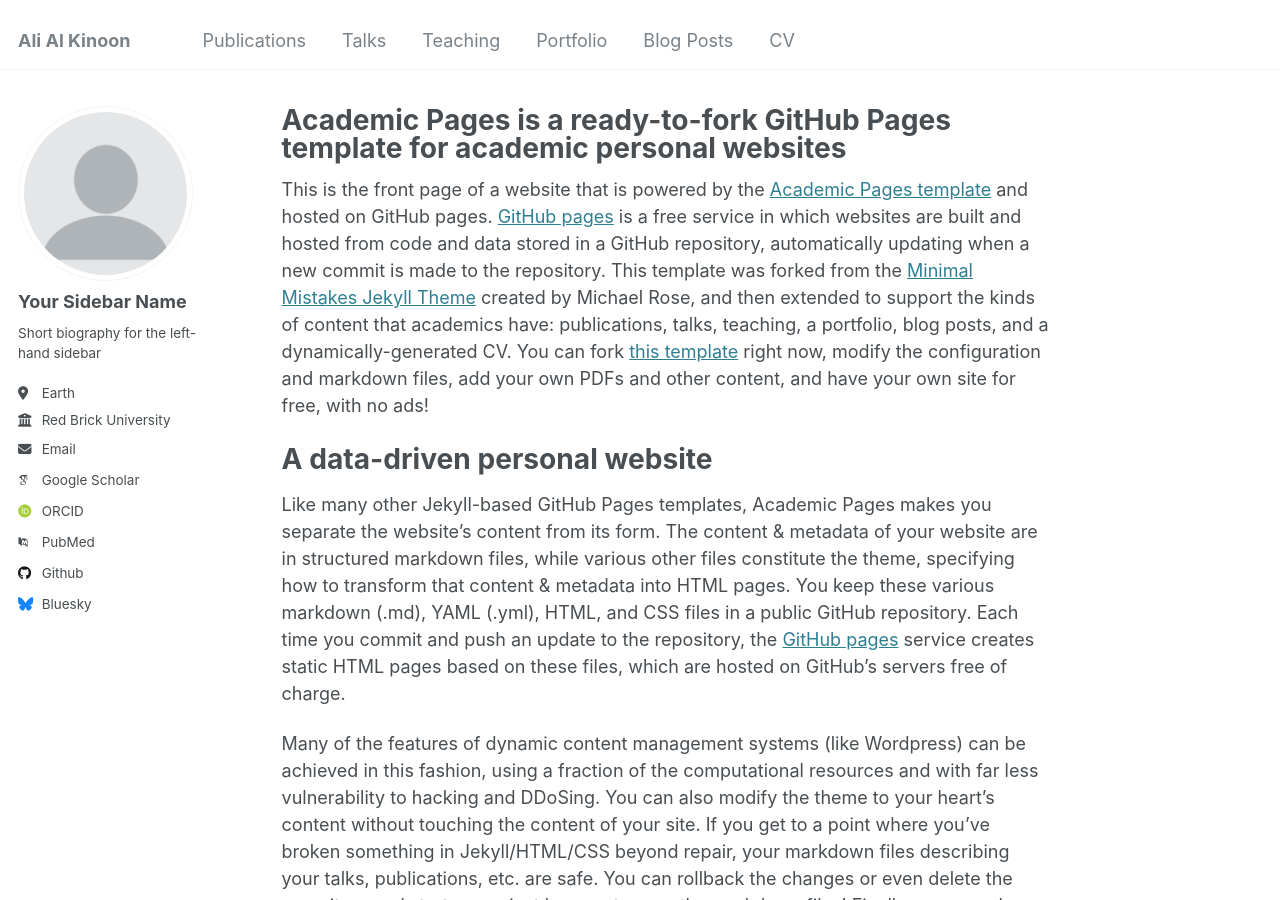
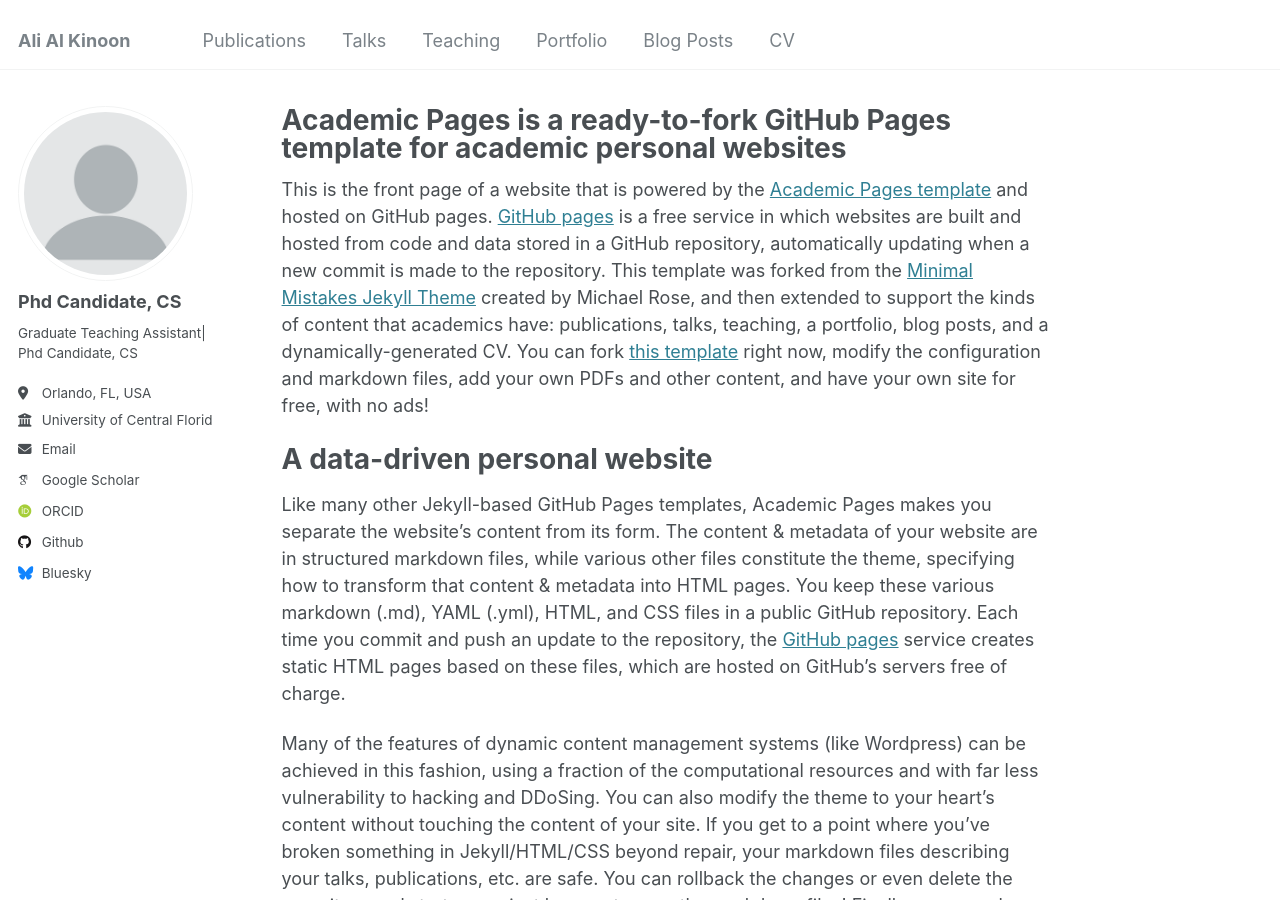
Before and after one commit to AliAlkinoon/AliAlkinoon.github.io, a Jekyll site: the page built from _pages/about.md, in a window 1280 px wide and 900 px high. Built offline with Jekyll 4.4.1, drawn with Linux system fonts in a browser that asks for light colours; some web fonts are replaced.

Commit message:
Update _config.yml

```diff
--- a/_config.yml
+++ b/_config.yml
@@ -22,23 +22,23 @@ repository               : "AliAlkinoon/AliAlkinoon.github.io"
 author:
   # Biographic information
   avatar           : "profile.png"
-  name             : "Your Sidebar Name"
-  pronouns         : # example: "she/her"
-  bio              : "Short biography for the left-hand sidebar"
-  location         : "Earth"
-  employer         : "Red Brick University"
-  uri              : # URL
-  email            : "none@example.org"
+  name             : "Phd Candidate, CS"
+  # pronouns         : # example: "she/her"
+  bio              : "Graduate Teaching Assistant| Phd Candidate, CS"
+  location         : "Orlando, FL, USA"
+  employer         : "University of Central Florida"
+  # uri              : # URL
+  email            : "alialkinoon@ucf.edu"
 
   # Academic websites
-  arxiv            : # URL - Update with the correct link to your profile
-  googlescholar    : "https://scholar.google.com/citations?user=PS_CX0AAAAAJ"
-  impactstory      : # URL
-  orcid            : "http://orcid.org/yourorcidurl"
-  semantic         : # URL
-  pubmed           : "https://www.ncbi.nlm.nih.gov/pubmed/?term=john+snow"
-  researchgate     : # URL
-  scopus           : # URL
+  googlescholar    : "https://scholar.google.com/citations?user=CEFqIskAAAAJ&hl=en"
+  orcid            : "https://orcid.org/my-orcid?orcid=0009-0002-8144-5302"
+  # arxiv            : # URL - Update with the correct link to your profile
+  # impactstory      : # URL
+  # semantic         : # URL
+  # pubmed           : "https://www.ncbi.nlm.nih.gov/pubmed/?term=john+snow"
+  # researchgate     : # URL
+  # scopus           : # URL
 
   # Repositories and software development
   bitbucket        : # Username - Update with your username on the site
```
